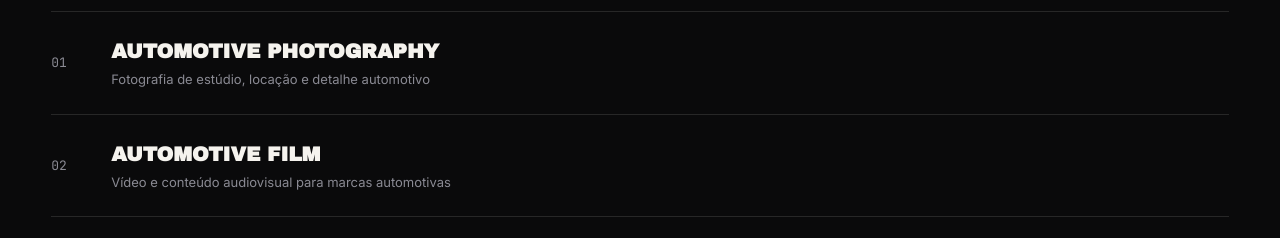
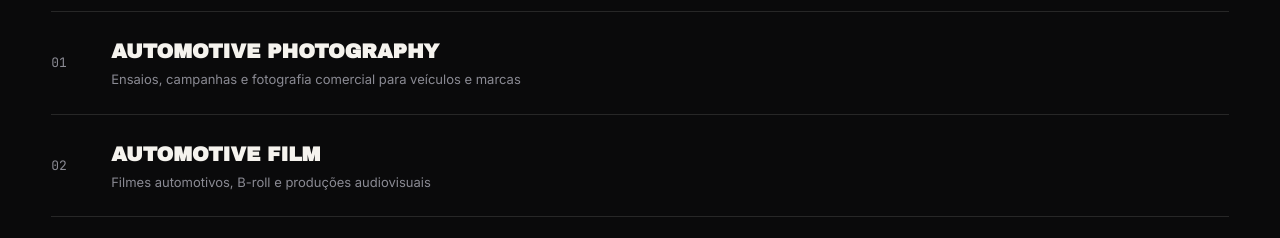
Before and after one commit to joaovtrqa/morecreative-auto, an Eleventy site: page src/o-que-fazemos/index.njk in a window 1280 px wide. Shown: the part 488-726 px from the top of the page. Built offline with nearby package versions, Linux system fonts and the light colour scheme; Eleventy itself is replaced by a stand-in of ours; files that its build step writes are made by us from their sources.

Commit message:
Update skill descriptions for automotive services

```diff
--- a/src/o-que-fazemos/index.njk
+++ b/src/o-que-fazemos/index.njk
@@ -17,14 +17,14 @@ permalink: /o-que-fazemos/
       <div class="skill-num">01</div>
       <div>
         <h4>Automotive Photography</h4>
-        <div class="skill-desc">Fotografia de estúdio, locação e detalhe automotivo</div>
+        <div class="skill-desc">Ensaios, campanhas e fotografia comercial para veículos e marcas</div>
       </div>
     </div>
     <div class="skill-row">
       <div class="skill-num">02</div>
       <div>
         <h4>Automotive Film</h4>
-        <div class="skill-desc">Vídeo e conteúdo audiovisual para marcas automotivas</div>
+        <div class="skill-desc">Filmes automotivos, B-roll e produções audiovisuais</div>
       </div>
     </div>
     <div class="skill-row">
```
